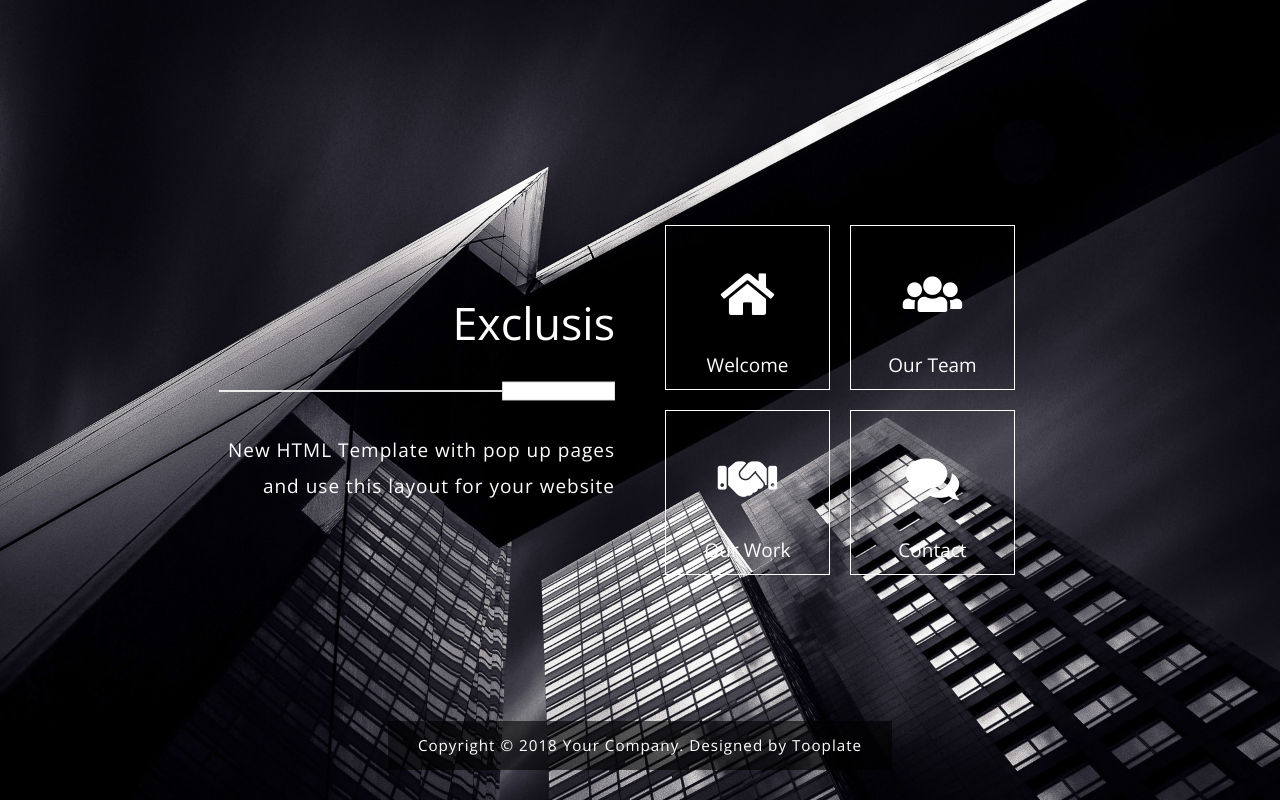
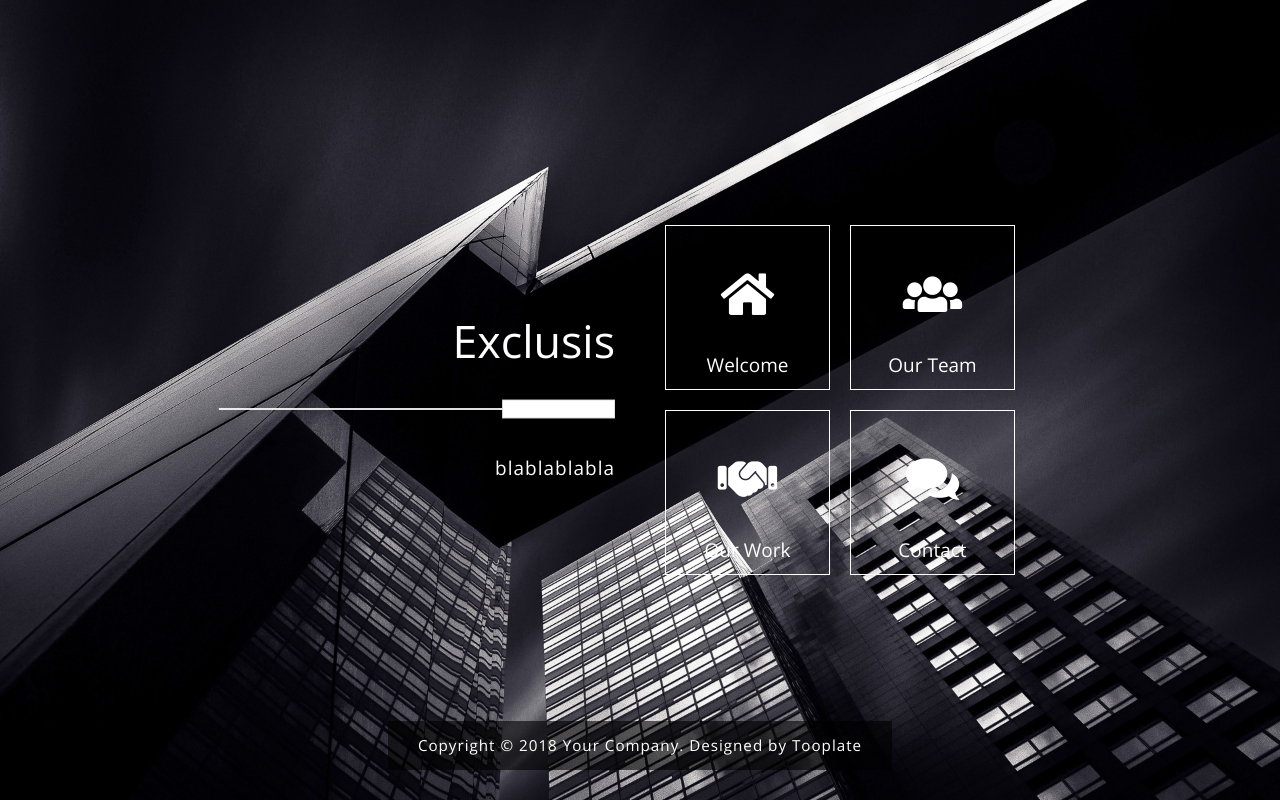
Before and after one commit to nathaljanijman/exclusis, a plain HTML site: page index.html in a window 1280 px wide. Drawn offline with nearby package versions, Linux system fonts and the light colour scheme.

Commit message:
Commit message

```diff
--- a/index.html
+++ b/index.html
@@ -34,7 +34,7 @@ http://www.tooplate.com/view/2097-pop
                         <div class="tm-site-header">
                             <h1 class="mb-4">Exclusis</h1>
                             <img src="img/underline.png" class="img-fluid mb-4">
-                            <p>New HTML Template with pop up pages and use this layout for your website</p>
+                            <p>blablablabla</p>
                         </div>
                     </div>
                     <div class="col-sm-12 col-md-6 col-lg-6 col-xl-6">
```
